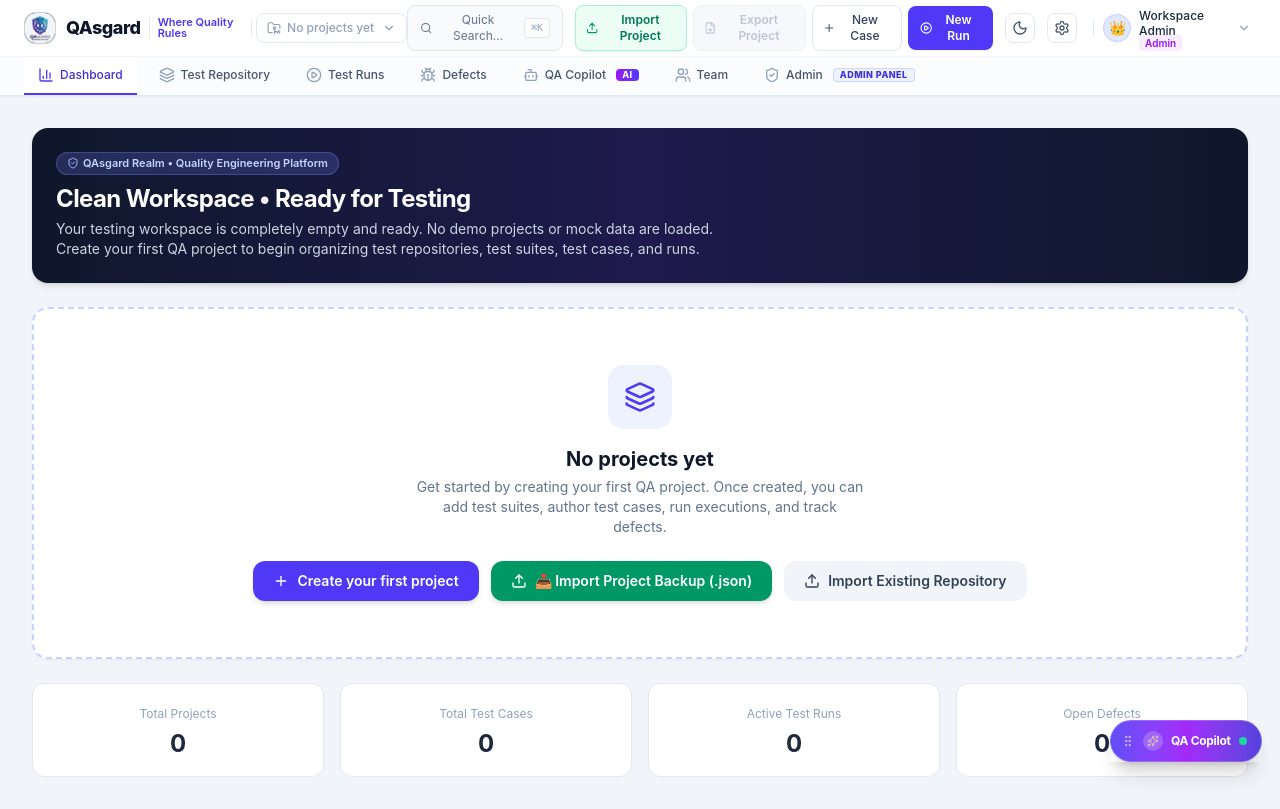
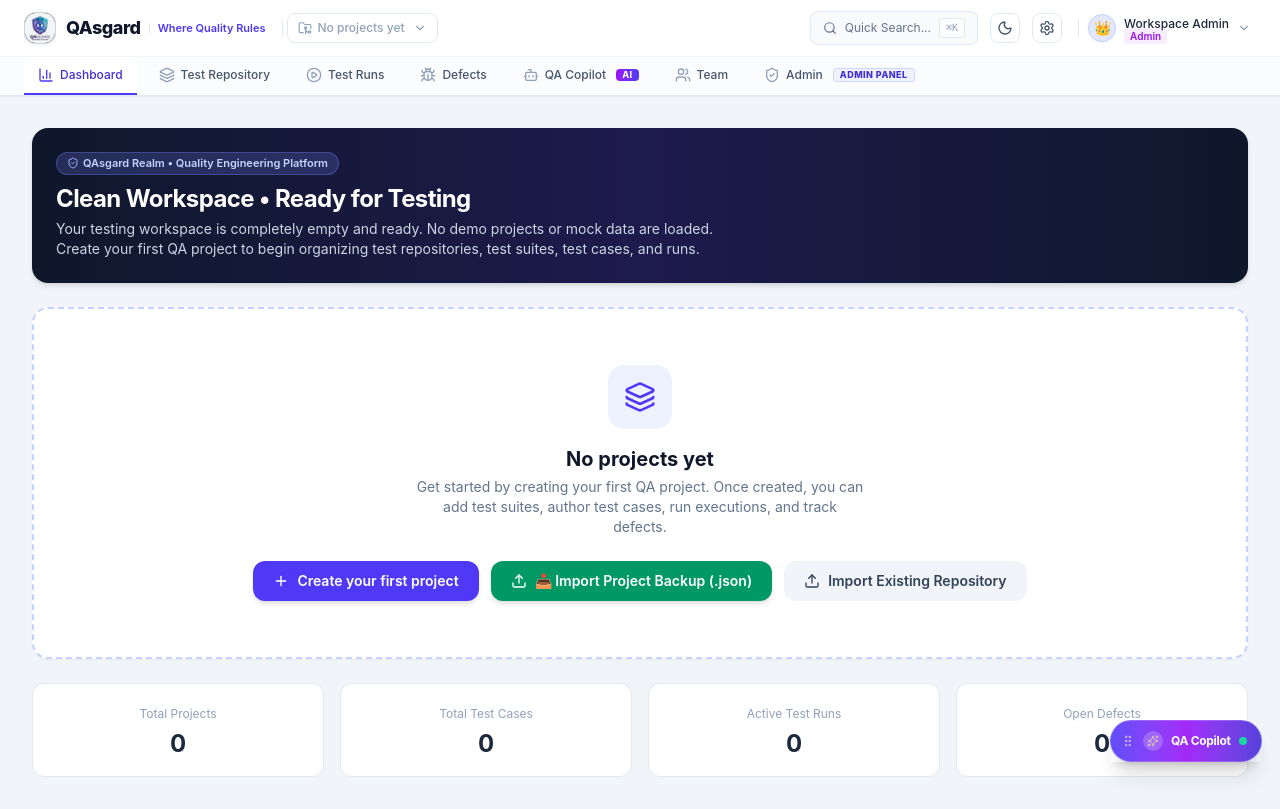
Before and after one commit to VasilVarshilov/QAsgard, a React (Vite) app: page / in a window 1280 px wide. Built offline with nearby package versions, Linux system fonts and the light colour scheme.

Commit message:
refactor(navbar): remove project import/export buttons

```diff
--- a/src/components/Navbar.tsx
+++ b/src/components/Navbar.tsx
@@ -804,58 +804,6 @@ export const Navbar: React.FC<NavbarProps> = ({
             </kbd>
           </button>
 
-          {/* Quick Create & Project Import/Export buttons */}
-          <div className="flex items-center space-x-1.5">
-            {onOpenImportRepository && (
-              <button
-                onClick={onOpenImportRepository}
-                className="flex items-center space-x-1.5 px-2.5 py-1.5 text-xs font-semibold text-emerald-700 dark:text-emerald-300 hover:text-emerald-800 dark:hover:text-emerald-200 bg-emerald-50 dark:bg-emerald-950/60 hover:bg-emerald-100 dark:hover:bg-emerald-900/60 border border-emerald-200 dark:border-emerald-800 rounded-lg transition-colors cursor-pointer shadow-2xs"
-                title="Импорт на цял проект или репозитори (.json) / Import Project (.json)"
-              >
-                <Upload className="w-3.5 h-3.5 text-emerald-600 dark:text-emerald-400" />
-                <span className="hidden sm:inline">Import Project</span>
-              </button>
-            )}
-            {onExportProject && (
-              <button
-                onClick={() => {
-                  if (projects.length === 0 || !currentProject || currentProject.id === '' || currentProject.id === 'all') {
-                    alert('Няма зареден проект за експорт. Моля, първо създайте или импортирайте проект.');
-                    return;
-                  }
-                  onExportProject(currentProject);
-                }}
-                disabled={projects.length === 0 || !currentProject || currentProject.id === '' || currentProject.id === 'all'}
-                className={`flex items-center space-x-1.5 px-2.5 py-1.5 text-xs font-semibold rounded-lg border transition-colors ${
-                  projects.length === 0 || !currentProject || currentProject.id === '' || currentProject.id === 'all'
-                    ? 'opacity-60 cursor-not-allowed bg-slate-100 dark:bg-slate-800 text-slate-400 border-slate-200 dark:border-slate-700'
-                    : 'text-indigo-700 dark:text-indigo-300 hover:text-indigo-800 dark:hover:text-indigo-200 bg-indigo-50 dark:bg-indigo-950/60 hover:bg-indigo-100 dark:hover:bg-indigo-900/60 border border-indigo-200 dark:border-indigo-800 cursor-pointer shadow-2xs'
-                }`}
-                title={
-                  projects.length === 0 || !currentProject || currentProject.id === '' || currentProject.id === 'all'
-                    ? 'Няма зареден проект за експорт / No project to export'
-                    : `Export project "${currentProject.name}" as JSON backup / Експорт на проект (.json)`
-                }
-              >
-                <FileDown className="w-3.5 h-3.5" />
-                <span className="hidden sm:inline">Export Project</span>
-              </button>
-            )}
-            <button
-              onClick={onOpenCreateCase}
-              className="flex items-center space-x-1 px-2.5 py-1.5 text-xs font-medium text-slate-700 dark:text-slate-200 hover:text-slate-900 dark:hover:text-white hover:bg-slate-100 dark:hover:bg-slate-800 border border-slate-200 dark:border-slate-700 rounded-lg transition-colors cursor-pointer"
-            >
-              <Plus className="w-3.5 h-3.5 text-slate-600 dark:text-slate-300" />
-              <span className="hidden sm:inline">New Case</span>
-            </button>
-            <button
-              onClick={onOpenCreateRun}
-              className="flex items-center space-x-1 px-3 py-1.5 text-xs font-semibold text-white bg-indigo-600 hover:bg-indigo-700 rounded-lg shadow-xs transition-colors cursor-pointer"
-            >
-              <PlayCircle className="w-3.5 h-3.5" />
-              <span>New Run</span>
-            </button>
-          </div>
 
           {/* PWA Install Button */}
           <PWAInstallButton variant="navbar" />
```
Also changed, not shown: public/assets/aistudio/image_1746416c.png (added), public/assets/aistudio/image_348ffb12.png (added).
